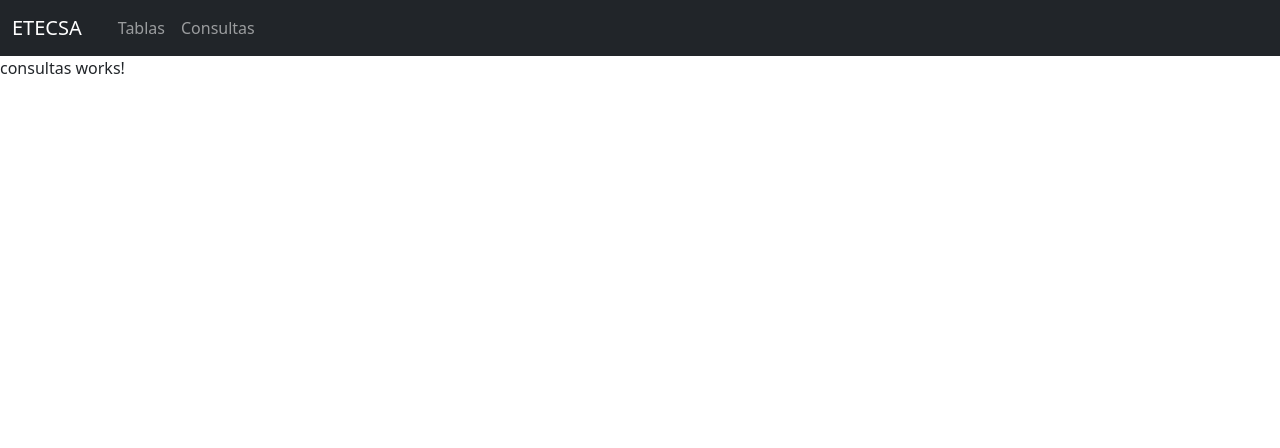
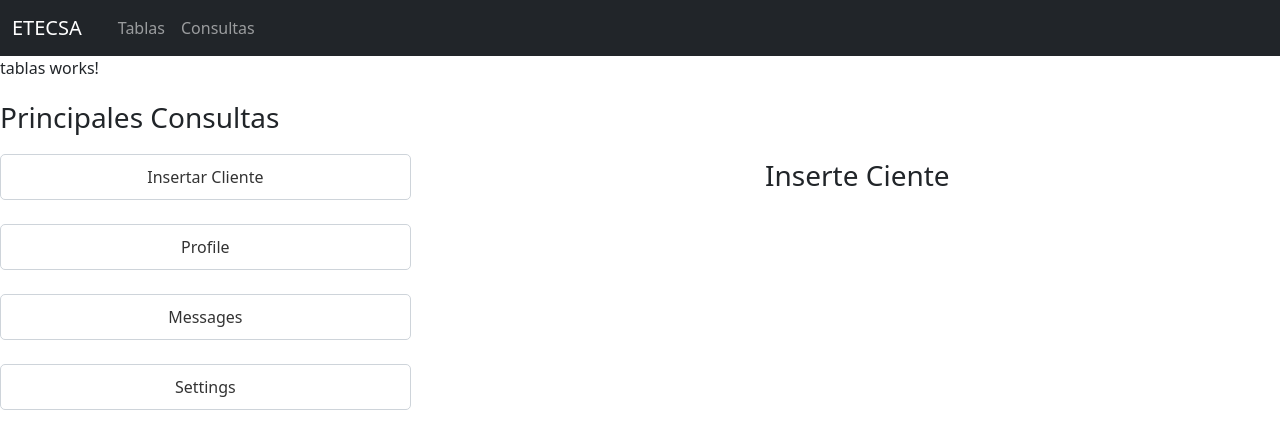
Before and after one commit to VictorLuis123/proyecto_ingenieria, an Angular app: page /consultas in a window 1280 px wide. Shown: the top 448 px of the page. Built offline with nearby package versions, Linux system fonts and the light colour scheme.

Commit message:
mejoras visuales al componente tablas y consultas, aunque consutas aun no tiene funcionalidad

```diff
--- a/src/app/consultas/consultas.component.css
+++ b/src/app/consultas/consultas.component.css
@@ -0,0 +1,14 @@
+.custom-link {
+  border: 1px solid #ced4da; /* Borde sólido */
+  border-radius: 5px; /* Bordes redondeados */
+  padding: 10px; /* Espaciado interno */
+  display: block; /* Convertir en bloque para ocupar todo el ancho */
+  text-align: center; /* Centrar el texto */
+  text-decoration: none; /* Quitar subrayado predeterminado */
+  color: #333; /* Color del texto */
+  cursor: pointer; /* Cambiar el cursor a una mano */
+}
+
+.custom-link:hover {
+  background-color: #f8f9fa; /* Cambiar el color de fondo al pasar el mouse */
+}
--- a/src/app/consultas/consultas.component.html
+++ b/src/app/consultas/consultas.component.html
@@ -1 +1,41 @@
-<p>consultas works!</p>
+<p>tablas works!</p>
+<div>
+  <p class="fs-3">Principales Consultas</p>
+  <div class="row">
+    <div class="col-4">
+      <div class="list-group">
+        <a class="list-group-item list-group-item-action custom-link">Insertar Cliente</a>
+        <br>
+        <a class="list-group-item list-group-item-action custom-link">Profile</a>
+        <br>
+        <a class="list-group-item list-group-item-action custom-link">Messages</a>
+        <br>
+        <a class="list-group-item list-group-item-action custom-link">Settings</a>
+        <br>
+      </div>
+    </div>
+    <!-- Implementar el dinamismo, ngif y hacerle funciones en rl typescript -->
+    <div class="col-8">
+      <p class="fs-3 text-center">Inserte Ciente</p>
+    </div>
+
+  </div>
+
+
+  <!-- <p class="fs-3 text-center">{{nombre_a_imprimir}}</p>
+  <table *ngIf="nombre_a_imprimir!=''"    class="table">
+    <thead class="table-dark">
+      <tr>
+        <th scope="row">#</th>
+        <th *ngFor="let atrib of atributos">{{atrib}}</th>
+      </tr>
+    </thead>
+    <tbody>
+      <tr *ngFor="let elemento of elementos;let i=index">
+        <th scope="row">{{i}}</th>
+        <th *ngFor="let atrib of atributos"> {{elemento[atrib]}}</th>
+      </tr>
+    </tbody>
+  </table> -->
+
+</div>
--- a/src/app/tablas/tablas.component.css
+++ b/src/app/tablas/tablas.component.css
@@ -0,0 +1,7 @@
+.mostrar-tabla{
+  text-align: center; /* Centrar el texto */
+  cursor: pointer; /* Cambiar el cursor a una mano */
+  border: 1px solid #ced4da; /* Borde sólido */
+  border-radius: 5px; /* Bordes redondeados */
+
+}
--- a/src/app/tablas/tablas.component.html
+++ b/src/app/tablas/tablas.component.html
@@ -1,11 +1,11 @@
 <p>tablas works!</p>
 <div>
   <ul class="list-group list-group-horizontal">
-    <li class="list-group-item list-group-item-action" (click)="BuscarTabla('client','Tabla Clientes')">Tabla Clientes</li>
-    <li class="list-group-item list-group-item-action" (click)="BuscarTabla('calls','Tabla Llamadas')">Tabla Llamadas</li>
-    <li class="list-group-item list-group-item-action" (click)="BuscarTabla('country_taxes','Tabla Country Taxes')">Tabla Country Taxes</li>
-    <li class="list-group-item list-group-item-action" (click)="BuscarTabla('residential_client','Clientes Residenciales')">Clientes Residenciales</li>
-    <li class="list-group-item list-group-item-action" (click)="BuscarTabla('estate_client','Clientes Estatales')">Clientes Estatales</li>
+    <li class="list-group-item list-group-item-action mostrar-tabla" (click)="BuscarTabla('client','Tabla Clientes')">Tabla Clientes</li>
+    <li class="list-group-item list-group-item-action mostrar-tabla" (click)="BuscarTabla('calls','Tabla Llamadas')">Tabla Llamadas</li>
+    <li class="list-group-item list-group-item-action mostrar-tabla" (click)="BuscarTabla('country_taxes','Tabla Country Taxes')">Tabla Country Taxes</li>
+    <li class="list-group-item list-group-item-action mostrar-tabla" (click)="BuscarTabla('residential_client','Clientes Residenciales')">Clientes Residenciales</li>
+    <li class="list-group-item list-group-item-action mostrar-tabla" (click)="BuscarTabla('estate_client','Clientes Estatales')">Clientes Estatales</li>
   </ul>
 
   <br>
--- a/src/app/tablas/tablas.component.ts
+++ b/src/app/tablas/tablas.component.ts
@@ -35,4 +35,6 @@ export class TablasComponent implements OnInit{
 
 
 
+
+
 }
```
